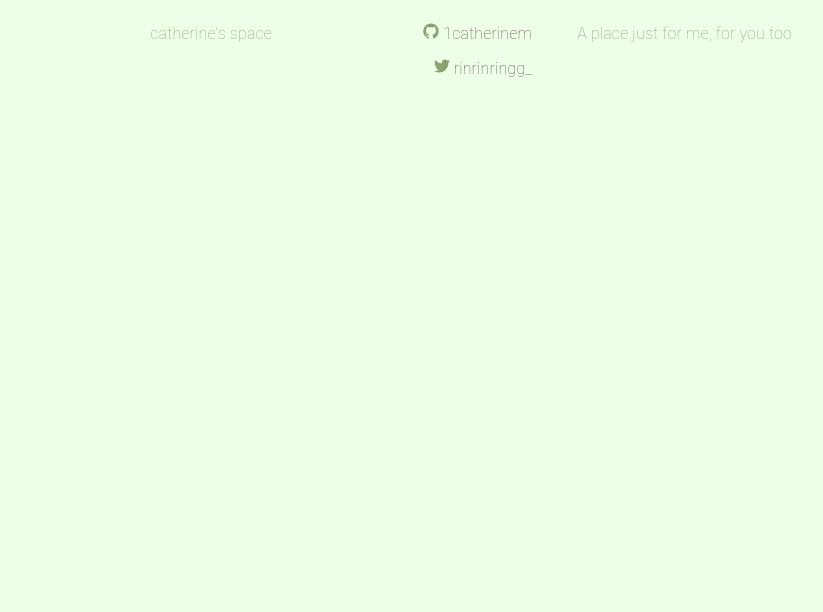
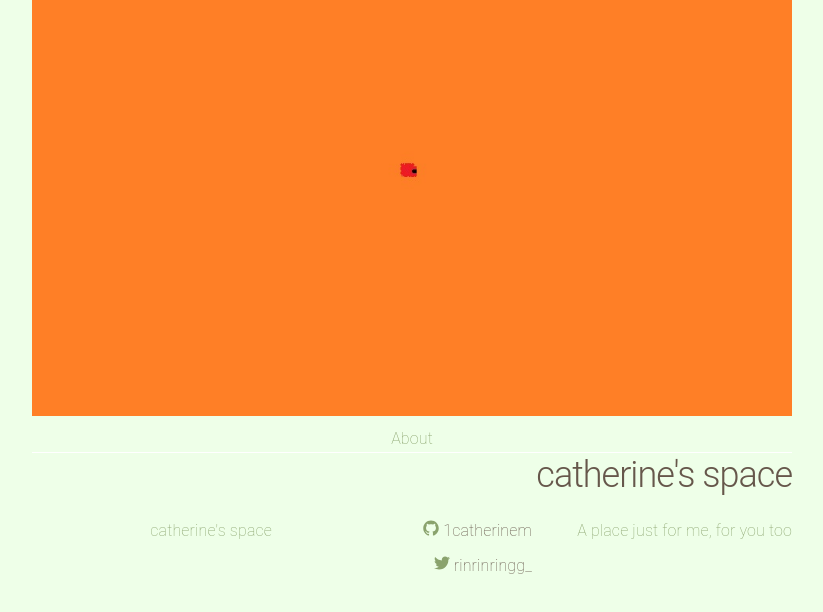
Before and after one commit to 1catherinem/1catherinem.github.io, a Jekyll site: the page built from zines.md, in a window 1280 px wide. Shown: the part 585-1197 px from the top of the page, without its empty margins (228-1051 px from the left). Built offline with Jekyll 4.4.1, drawn with Linux system fonts in a browser that asks for light colours; before the commit the page ends 900 px from its top, so only the background shows below that.

Commit message:
Update zines.md

```diff
--- a/zines.md
+++ b/zines.md
@@ -10,3 +10,14 @@ text-align: right
 .page-item img { width: 100%; height: auto; display: block; }
 .page-item a { text-decoration: none; color: inherit; }
 .page-title { margin-top: 10px; } </style> <div class="page-grid"> <div class="page-item"> <a href="/about/"> <img src="/assets/images/about.jpg" alt="About"> </a> <div class="page-title"> <a href="/about/">About</a> </div> </div> <div class="page-item"> <a href="/projects/"> <img src="/assets/images/projects.jpg" alt="Projects"> </a> <div class="page-title"> <a href="/projects/">Projects</a> </div> </div> <div class="page-item"> <a href="/contact/"> <img src="/assets/images/contact.jpg" alt="Contact"> </a> <div class="page-title"> <a href="/contact/">Contact</a> </div> </div> <div class="page-item"> <a href="/blog/"> <img src="/assets/images/blog.jpg" alt="Blog"> </a> <div class="page-title"> <a href="/blog/">Blog</a> </div> </div> </div>
+
+
+<div class="page-item">
+  <a href="/about/">
+    <img src="/images/sqaure3.jpg" alt="square">
+  </a>
+
+  <div class="page-title">
+    <a href="/about/">About</a>
+  </div>
+</div>
```
